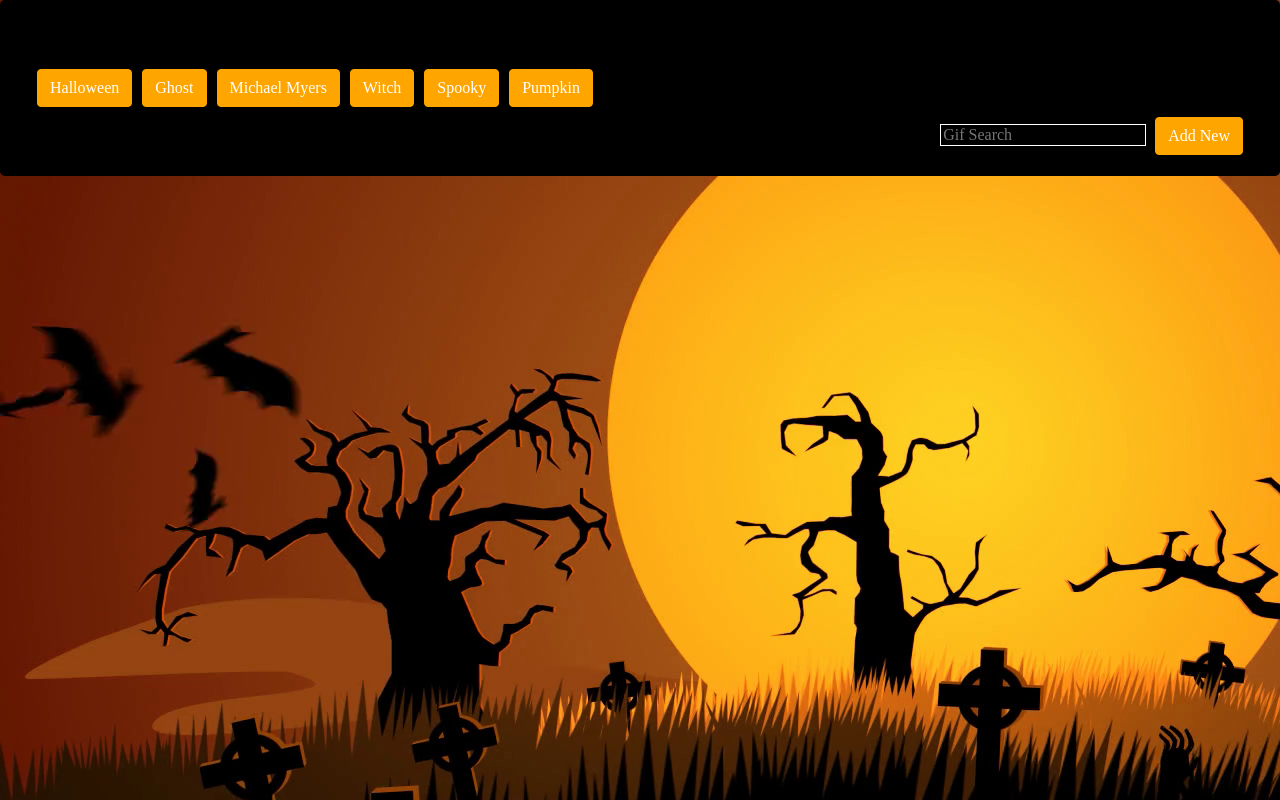
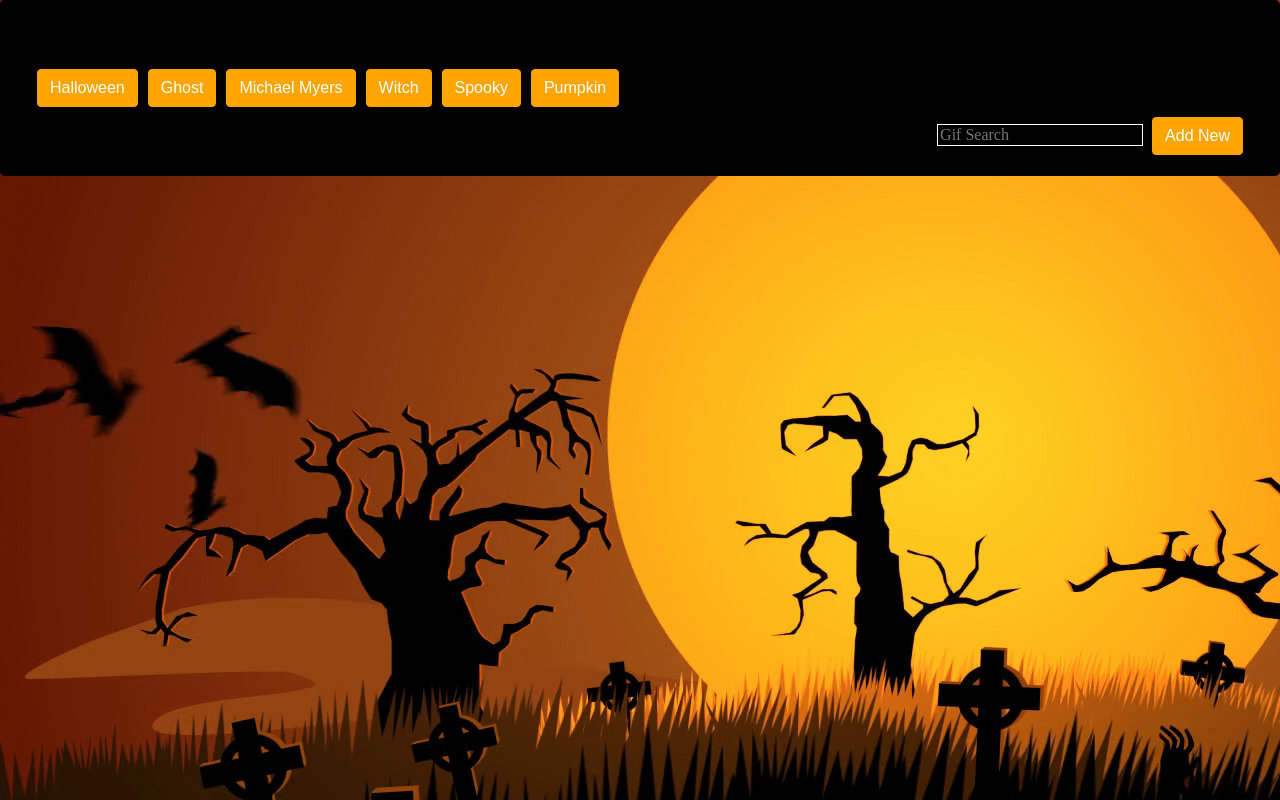
Before and after one commit to thedoubleo22/GifTastic, a plain HTML site: page index.html in a window 1280 px wide. Drawn offline with nearby package versions, Linux system fonts and the light colour scheme.

Commit message:
updated button font in css

```diff
--- a/assets/css/style.css
+++ b/assets/css/style.css
@@ -21,6 +21,7 @@ button {
 .btn-info{
     background-color: orange;
     border-color: orange;
+    font-family: marker felt, fantasy;
 }
 img {
     margin: 10px;
```
